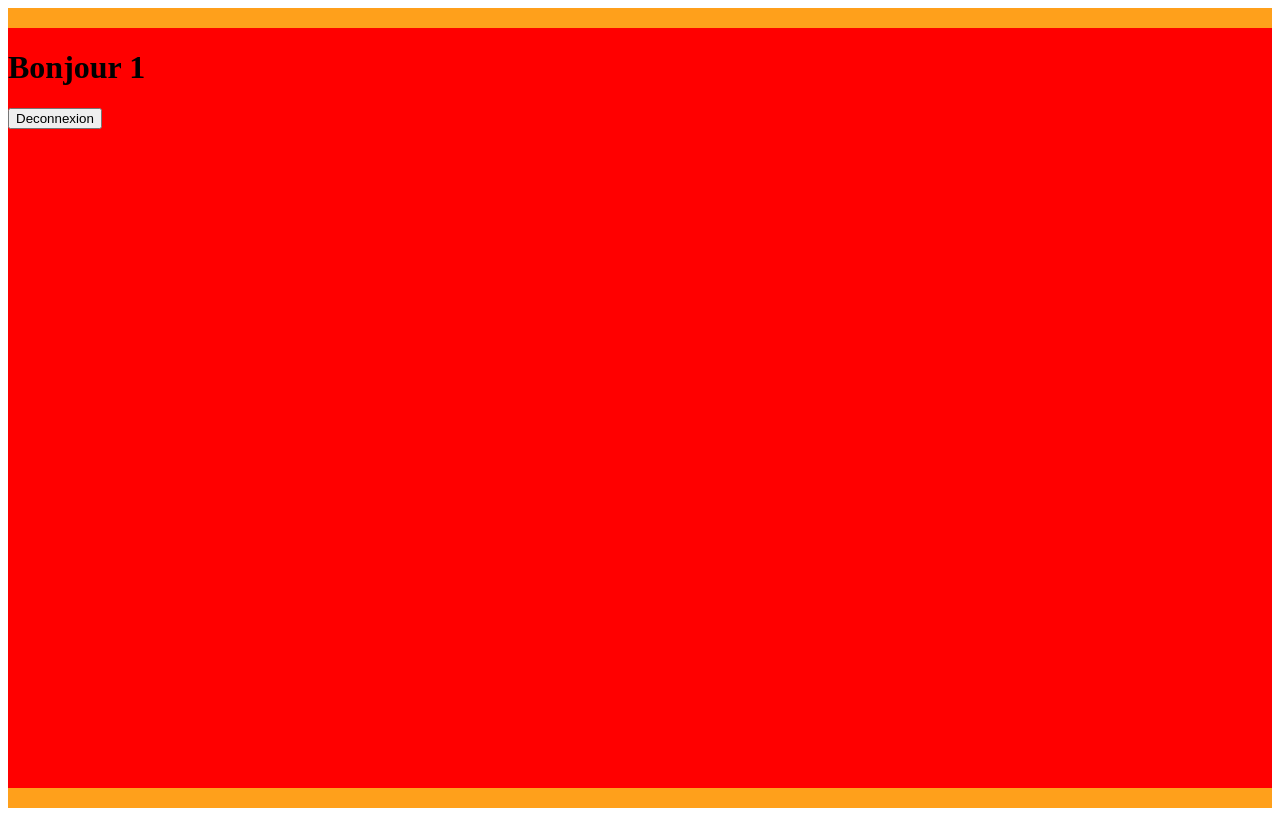
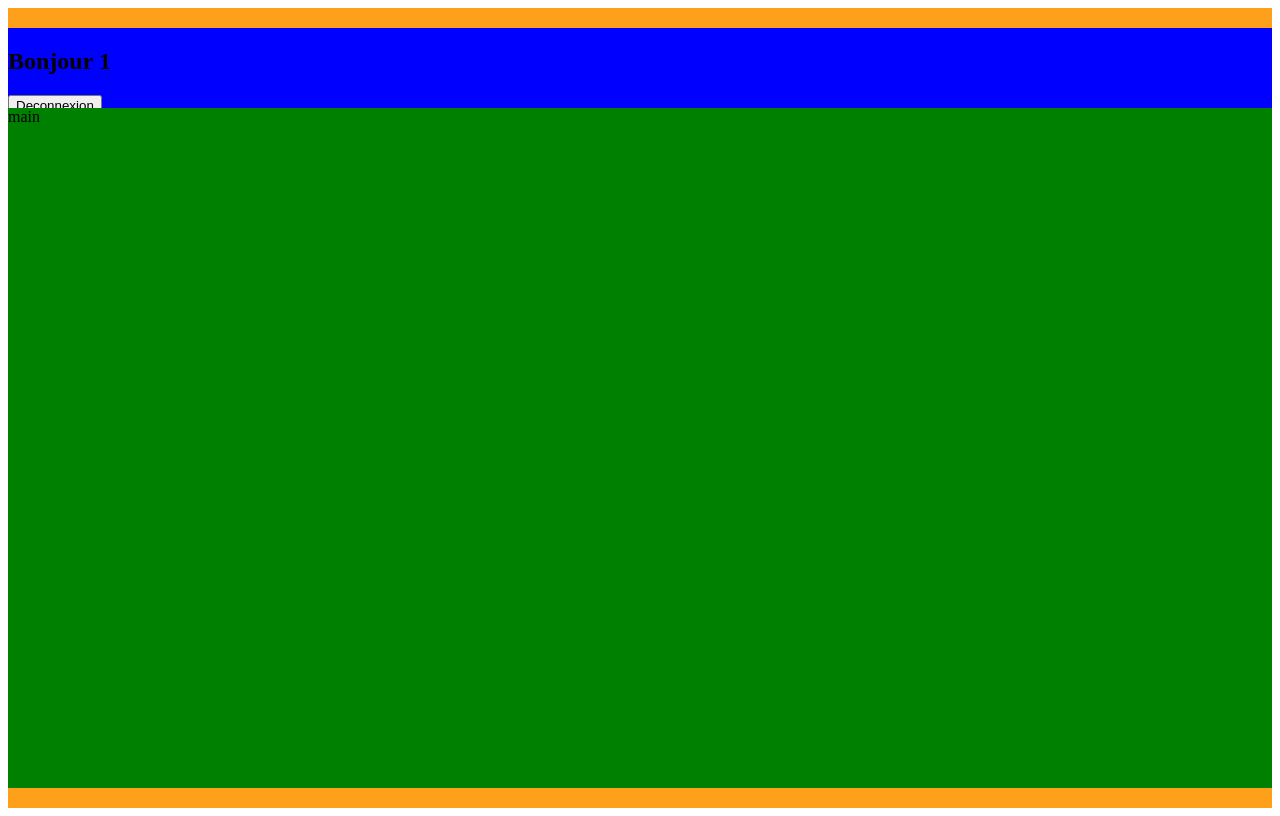
Before and after one commit to arliBukasa/vi-tranning-crazee-buger, a React (Vite) app: page /order/1 in a window 1280 px wide. Built offline with nearby package versions, Linux system fonts and the light colour scheme.

Commit message:
:recycle: F04> refactoring nav et main en composant

```diff
--- /dev/null
+++ b/src/components/pages/Main.jsx
@@ -0,0 +1,15 @@
+import React from 'react'
+import styled from 'styled-components'
+
+export default function Main() {
+  return (
+    <MainStyled>
+    main
+  </MainStyled>
+  )
+}
+
+const MainStyled=styled.div`
+  background: green;
+  flex:1;
+`
--- /dev/null
+++ b/src/components/pages/Navbar.jsx
@@ -0,0 +1,17 @@
+import React from 'react'
+import { Link } from 'react-router-dom'
+import styled from 'styled-components'
+
+export default function Navbar({username}) {
+  return (
+    <NavbarStyled  className='navbar'>
+        <h1>Bonjour {username}</h1>
+        <Link to="/"><button type='button'> Deconnexion</button>
+        </Link>
+    </NavbarStyled>
+  )
+}
+const NavbarStyled = styled.nav`
+    background: blue;
+    height:10vh;
+`
--- a/src/components/pages/OrderPage.jsx
+++ b/src/components/pages/OrderPage.jsx
@@ -2,6 +2,8 @@ import React, { useState } from 'react'
 import { Link, useParams } from 'react-router-dom'
 import styled from 'styled-components'
 import { theme } from '../../theme'
+import Navbar from './Navbar'
+import Main from './Main'
 
 export default function OrderPage() {
     //etat
@@ -16,9 +18,8 @@ export default function OrderPage() {
   return (
     <OrderPageStyled>
       <div className='container'>
-         <h1>Bonjour {username}</h1>
-         <Link to="/"><button type='button'> Deconnexion</button>
-         </Link>
+         <Navbar username={username}/>
+         <Main/>
       </div>
     </OrderPageStyled>
   )
@@ -34,5 +35,8 @@ const OrderPageStyled=styled.div`
     background: red;
     height:95vh;
     width:1400px;
+    display:flex;
+    flex-direction:column;
+
   }
 `
```
